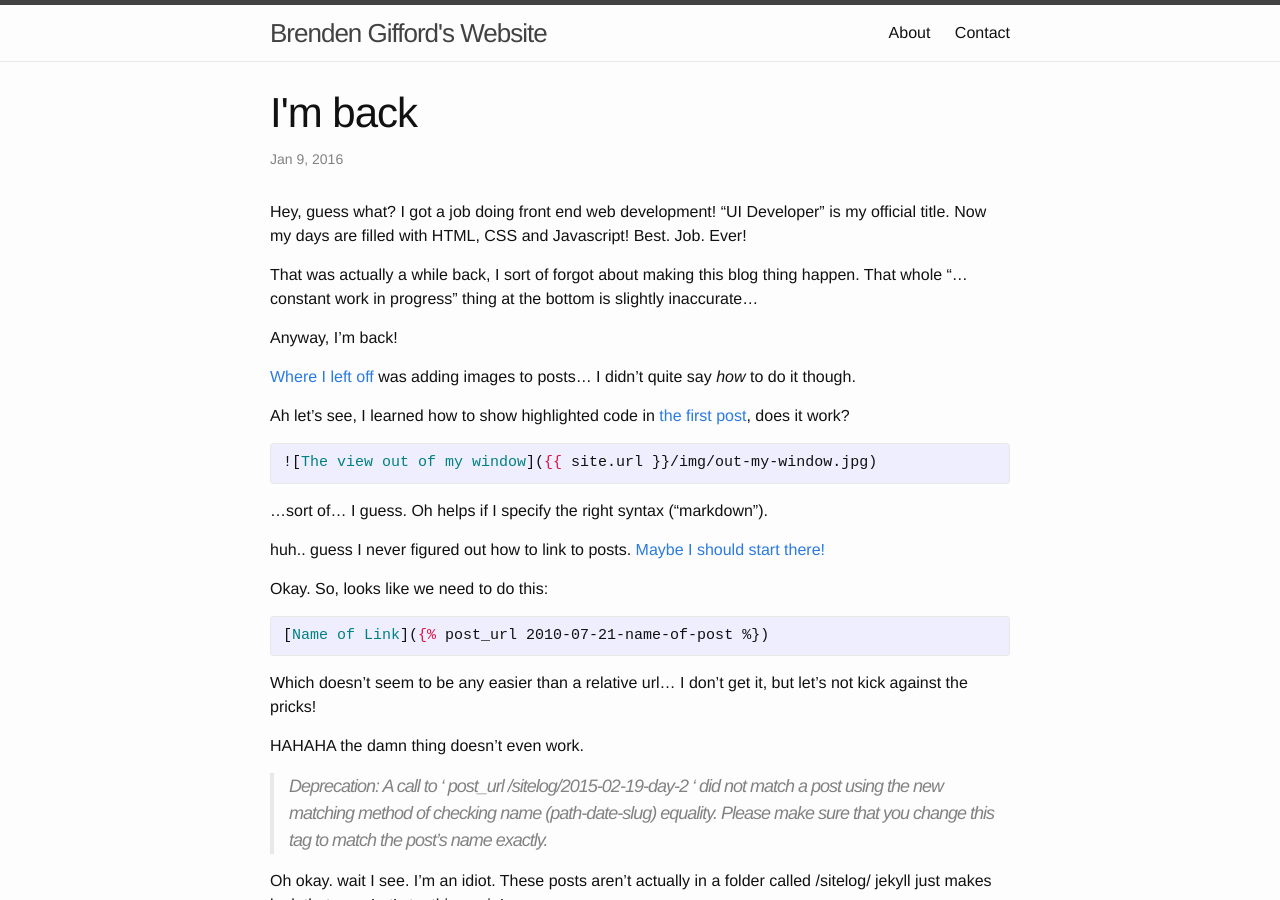
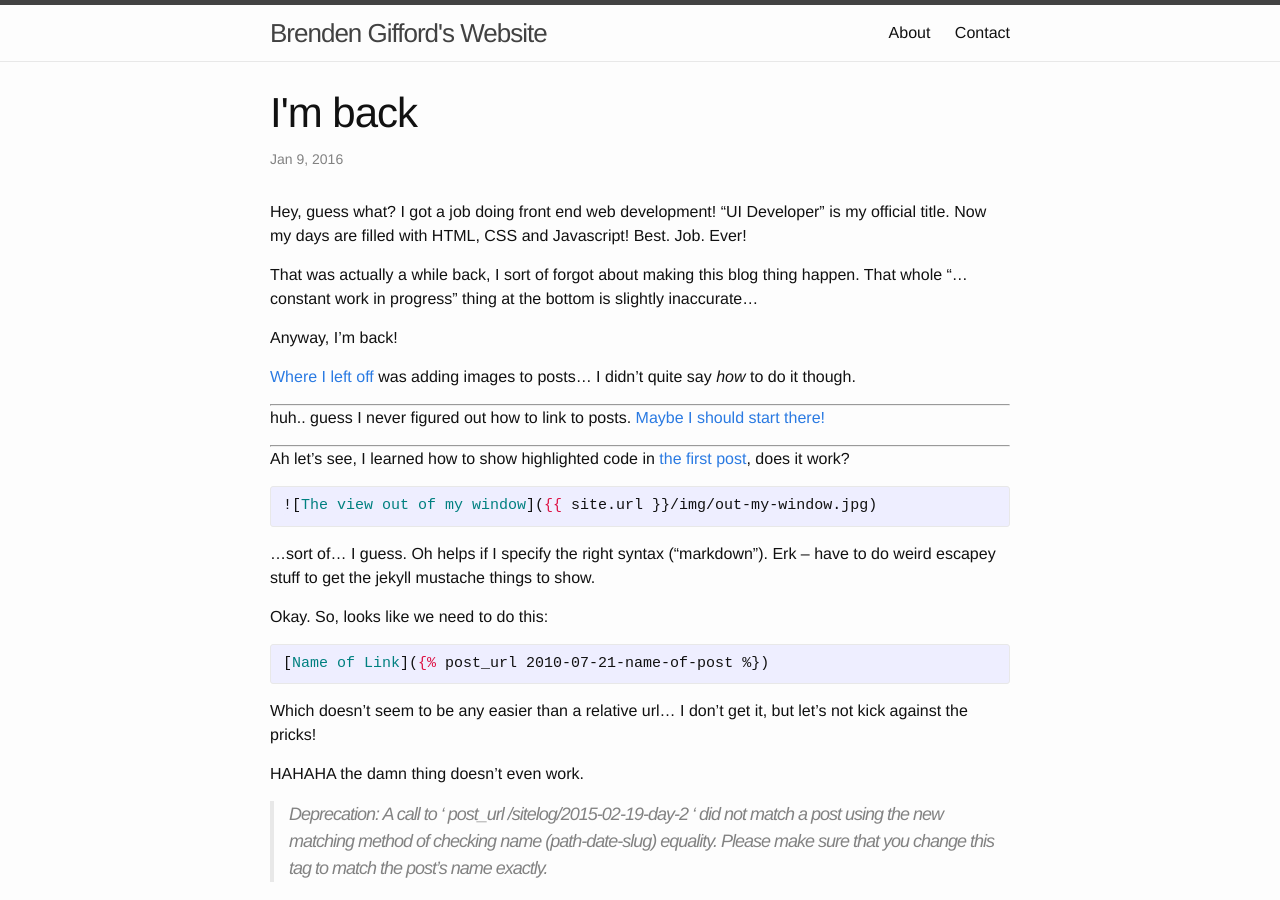
Before and after one commit to brendengifford/brendengifford.github.io, a Jekyll site: the page built from _posts/2016-01-09-im-back.md, in a window 1280 px wide and 900 px high. Built offline with Jekyll 4.4.1, drawn with Linux system fonts in a browser that asks for light colours.

```diff
--- a/_posts/2016-01-09-im-back.md
+++ b/_posts/2016-01-09-im-back.md
@@ -13,15 +13,19 @@ Anyway, I'm back!
 
 [Where I left off][day2] was adding images to posts... I didn't quite say *how* to do it though.
 
+---
+
+huh.. guess I never figured out how to link to posts. [Maybe I should start there!][lmgtfy-post-links]
+
+---
+
 Ah let's see, I learned how to show highlighted code in [the first post][day1], does it work?
 
 {% highlight markdown %}
 ![The view out of my window]({{ "{{ site.url " }}}}/img/out-my-window.jpg)
 {% endhighlight %}
 
-...sort of... I guess. Oh helps if I specify the right syntax ("markdown").
-
-huh.. guess I never figured out how to link to posts. [Maybe I should start there!][lmgtfy-post-links]
+...sort of... I guess. Oh helps if I specify the right syntax ("markdown"). Erk -- have to do weird escapey stuff to get the jekyll mustache things to show.
 
 Okay. So, looks like we need to do this:
 
```
Also changed, not shown: _posts/2015-02-19-day-2.md (renamed from _posts/2015-2-18-day-2.md).
